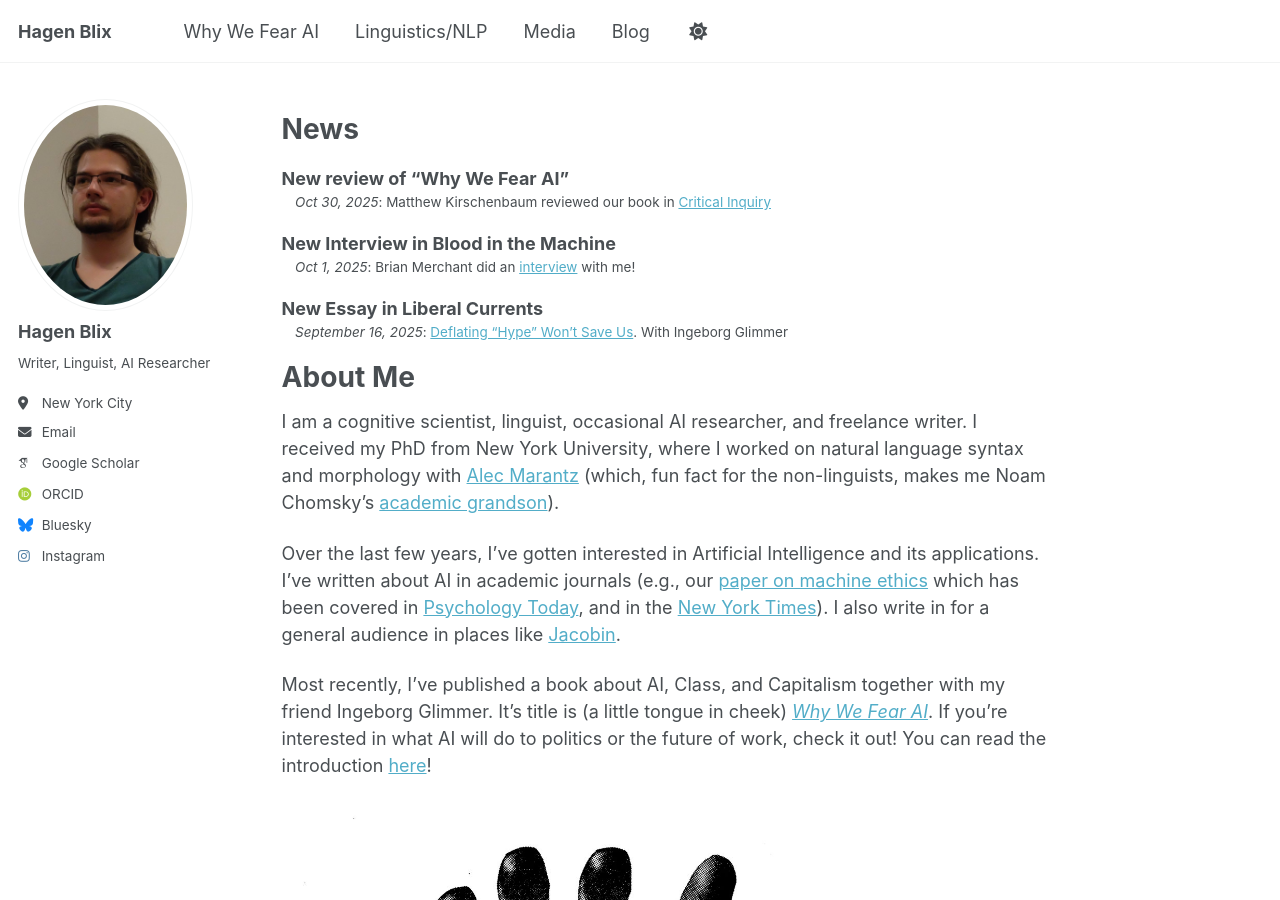
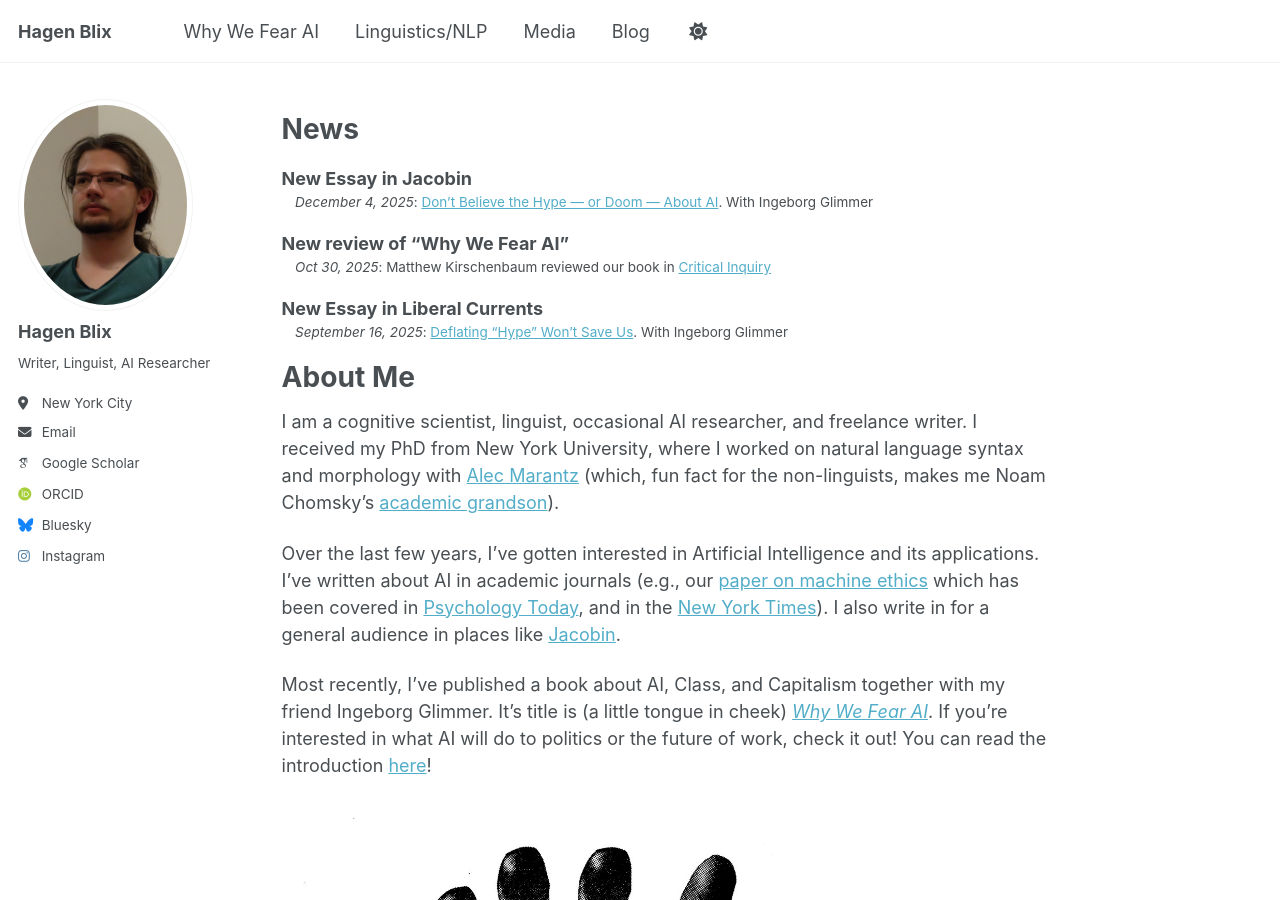
Before and after one commit to hagenblix/hagenblix.github.io, a Jekyll site: the page built from _pages/about.md, in a window 1280 px wide and 900 px high. Built offline with Jekyll 4.4.1, drawn with Linux system fonts in a browser that asks for light colours; some web fonts are replaced; a script that is not in the unit is left out.

Commit message:
Update about.md

```diff
--- a/_pages/about.md
+++ b/_pages/about.md
@@ -10,17 +10,20 @@ redirect_from:
 
 News
 ===========
+New Essay in Jacobin
+:	*December 4, 2025*: [Don’t Believe the Hype — or Doom — About AI](https://jacobin.com/2025/12/hype-artificial-intelligence-vc-capital). With Ingeborg Glimmer
+
+
 New review of "Why We Fear AI"
 :	*Oct 30, 2025*: Matthew Kirschenbaum reviewed our book in [Critical Inquiry](https://criticalinquiry.uchicago.edu/matthew_kirschenbaum_reviews_why_we_fear_ai/)
-
-
-New Interview in Blood in the Machine
-:	*Oct 1, 2025*: Brian Merchant did an [interview](https://www.bloodinthemachine.com/p/ai-is-an-attack-from-above-on-wages) with me!
 
 New Essay in Liberal Currents
 :	*September 16, 2025*: [Deflating “Hype” Won’t Save Us](https://www.liberalcurrents.com/deflating-hype-wont-save-us/). With Ingeborg Glimmer
 
 <!-- Old News
+
+New Interview in Blood in the Machine
+:	*Oct 1, 2025*: Brian Merchant did an [interview](https://www.bloodinthemachine.com/p/ai-is-an-attack-from-above-on-wages) with me!
 
 New Blog Post!
 :   *July 17, 2025:* Wrote a little post about [Speed-Accuracy Tradeoffs and AI](https://hagenblix.github.io/posts/sats-ai-deskilling/).
```
